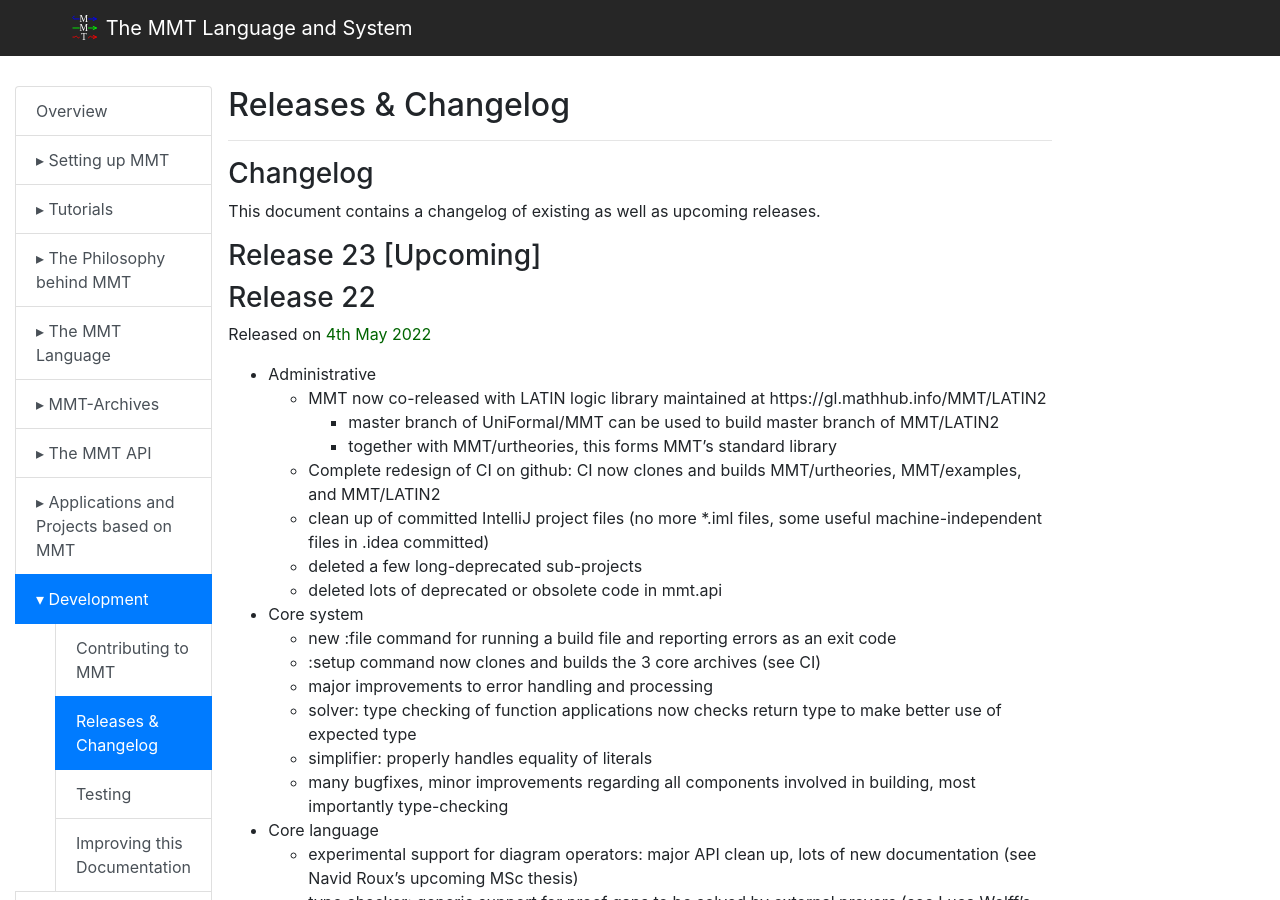
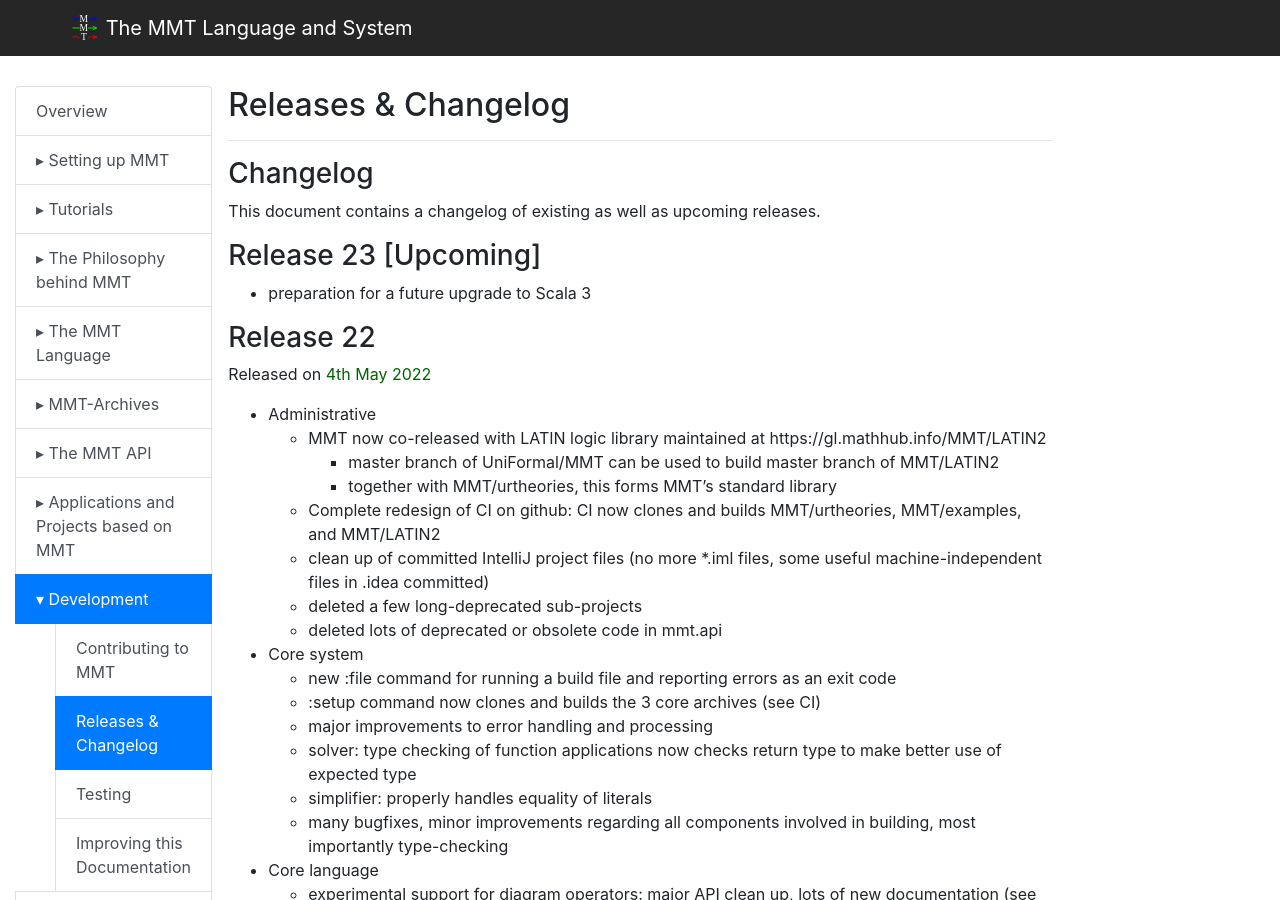
Before and after one commit to UniFormal/uniformal.github.io, a Jekyll site: the page built from doc/development/releases.md, in a window 1280 px wide and 900 px high. Built offline with Jekyll 4.4.1, drawn with Linux system fonts in a browser that asks for light colours.

Commit message:
Update releases.md

```diff
--- a/doc/development/releases.md
+++ b/doc/development/releases.md
@@ -8,6 +8,8 @@ title: Releases & Changelog
 This document contains a changelog of existing as well as upcoming releases.
 
 ### Release 23 [Upcoming]
+
+- preparation for a future upgrade to Scala 3
 
 ### Release 22
 
```
